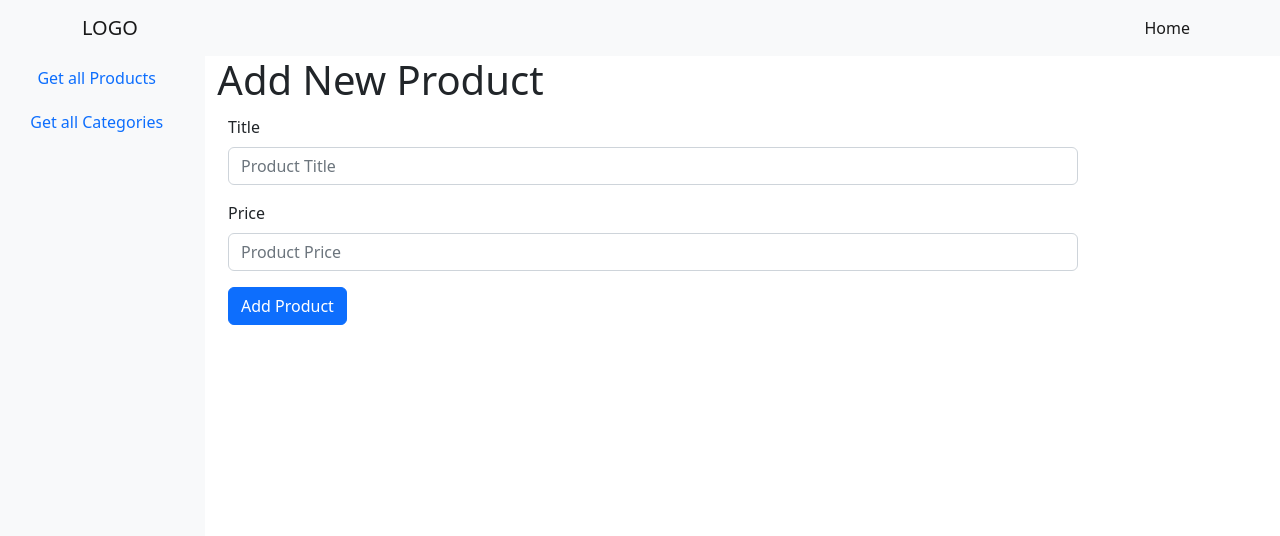
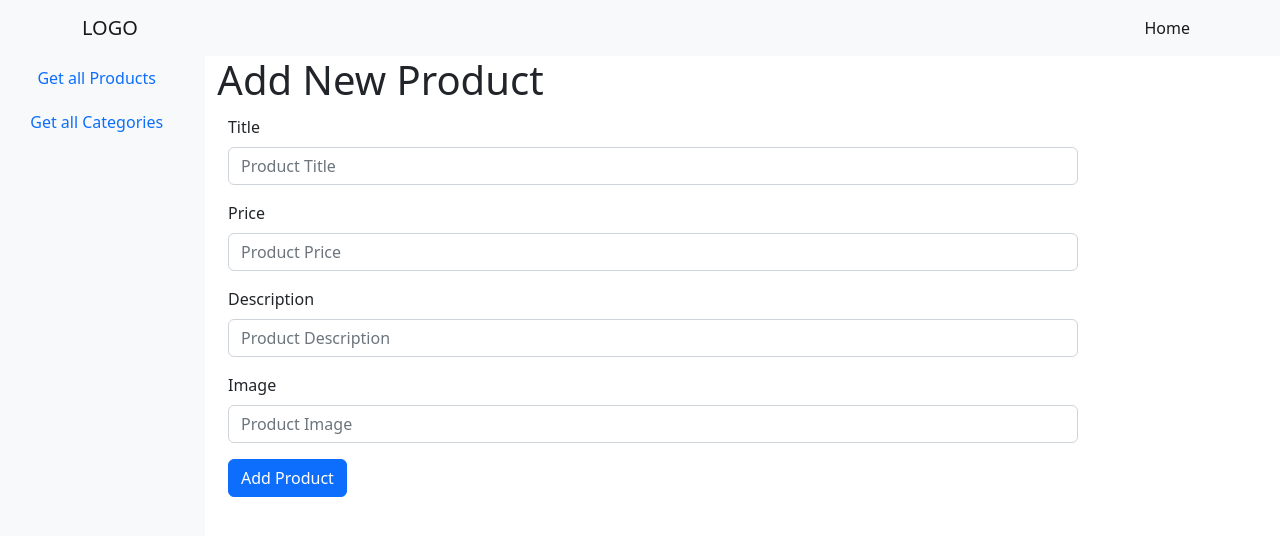
Before and after one commit to obaidash99/session-6-crud-app, a React (Create React App) app: page /products/add in a window 1280 px wide. Shown: the top 536 px of the page. Built offline with nearby package versions, Linux system fonts and the light colour scheme.

Commit message:
add more details for products

```diff
--- a/src/pages/AddProduct.js
+++ b/src/pages/AddProduct.js
@@ -7,36 +7,40 @@ import { useNavigate } from 'react-router-dom';
 function AddProduct() {
 	const [title, setTitle] = useState('');
 	const [price, setPrice] = useState(0);
+	const [image, setImage] = useState('');
+	const [description, setDescription] = useState('');
 
 	let navigate = useNavigate();
 
 	const formSubmit = (e) => {
 		e.preventDefault();
 
-		// 	axios
-		// 		.post(`http://localhost:9000/products`, {
-		// 			title,
-		// 			price,
-		// 		})
-		// 		.then((data) => navigate('/products'));
-		// };
-
-		fetch('http://localhost:9000/products', {
-			method: 'POST',
-			headers: {
-				'Content-Type': 'Application/json',
-			},
-			body: JSON.stringify({
+		axios
+			.post(`http://localhost:9000/products`, {
 				title,
 				price,
-			}),
-		})
-			.then((res) => res.json())
-			.then((data) => {
-				console.log(data);
-				navigate('/products');
-			});
+				description,
+				image,
+			})
+			.then((data) => navigate('/products'));
 	};
+
+	// 	fetch('http://localhost:9000/products', {
+	// 		method: 'POST',
+	// 		headers: {
+	// 			'Content-Type': 'Application/json',
+	// 		},
+	// 		body: JSON.stringify({
+	// 			title,
+	// 			price,
+	// 		}),
+	// 	})
+	// 		.then((res) => res.json())
+	// 		.then((data) => {
+	// 			console.log(data);
+	// 			navigate('/products');
+	// 		});
+	// };
 
 	return (
 		<>
@@ -72,6 +76,37 @@ function AddProduct() {
 						}}
 					/>
 				</div>
+				<div className="mb-3">
+					<label htmlFor="productDesc" className="form-label">
+						Description
+					</label>
+					<input
+						type="text"
+						className="form-control"
+						id="productDesc"
+						placeholder="Product Description"
+						aria-describedby="Product Description"
+						onChange={(e) => {
+							setDescription(e.target.value);
+						}}
+					/>
+				</div>
+				<div className="mb-3">
+					<label htmlFor="productImage" className="form-label">
+						Image
+					</label>
+					<input
+						type="url"
+						name="imgURL"
+						className="form-control"
+						id="productImage"
+						placeholder="Product Image"
+						aria-describedby="Product Image"
+						onChange={(e) => {
+							setImage(e.target.value);
+						}}
+					/>
+				</div>
 				<button type="submit" className="btn btn-primary">
 					Add Product
 				</button>
--- a/src/pages/ProductDetails.js
+++ b/src/pages/ProductDetails.js
@@ -22,7 +22,7 @@ function ProductDetails() {
 					<div className="product-details">
 						<img src={productDetails.image} alt={productDetails.title} />
 						<div className="info">
-							{/* <p>{productDetails.description}</p> */}
+							<p>{productDetails.description}</p>
 							<strong>Price: {productDetails.price}</strong>
 						</div>
 					</div>
--- a/src/pages/Products.css
+++ b/src/pages/Products.css
@@ -7,9 +7,12 @@
 	align-items: center;
 	justify-content: center;
 	gap: 50px;
+	width: 90%;
+	padding: 20px;
 }
 .product-details img {
 	width: 300px;
+	height: 200px;
 }
 .add-from {
 	width: 80%;
--- a/src/pages/Products.js
+++ b/src/pages/Products.js
@@ -1,5 +1,5 @@
 import { useEffect, useState } from 'react';
-import { Link, Outlet } from 'react-router-dom';
+import { Link } from 'react-router-dom';
 import Swal from 'sweetalert2';
 
 import './Products.css';
@@ -43,7 +43,7 @@ function Products() {
 					<tr>
 						<th>ID</th>
 						<th>Title</th>
-						{/* <th>Description</th> */}
+						<th>Description</th>
 						<th>Price</th>
 						<th>Operations</th>
 					</tr>
@@ -53,7 +53,7 @@ function Products() {
 						<tr key={product.id}>
 							<td>{product.id}</td>
 							<td>{product.title}</td>
-							{/* <td>{product.description.slice(0,70)}...</td> */}
+							<td>{product.description.slice(0, 60)}...</td>
 							<td>{product.price}</td>
 							<td>
 								<button
```
